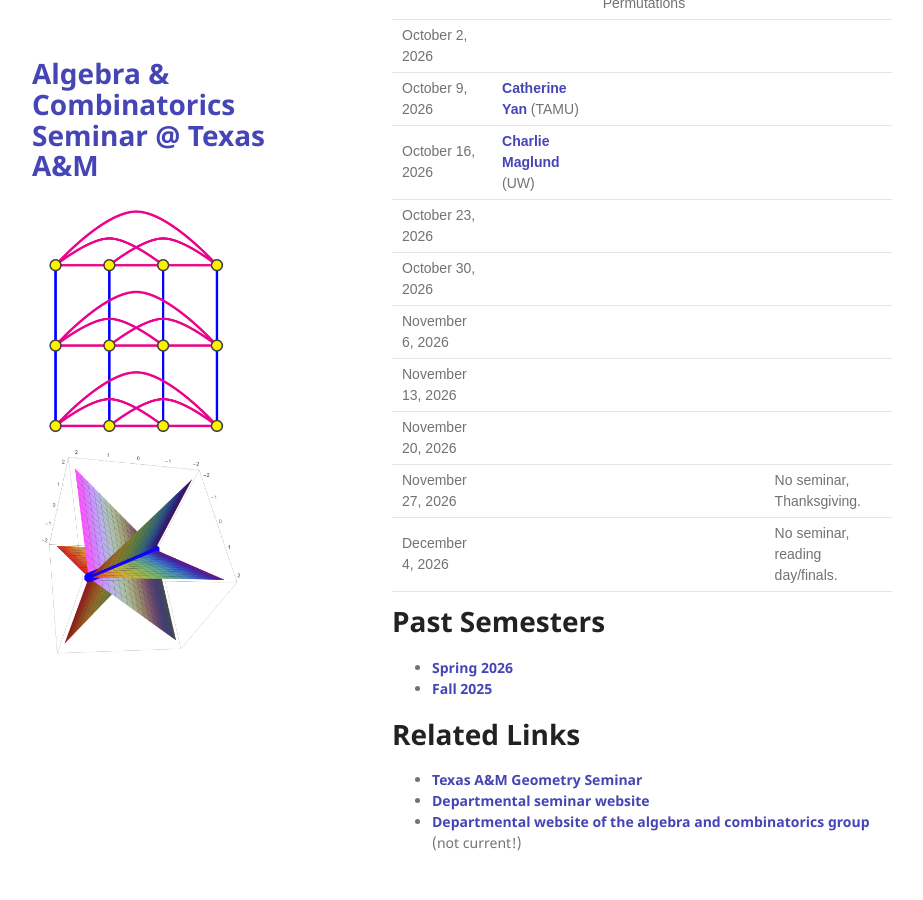
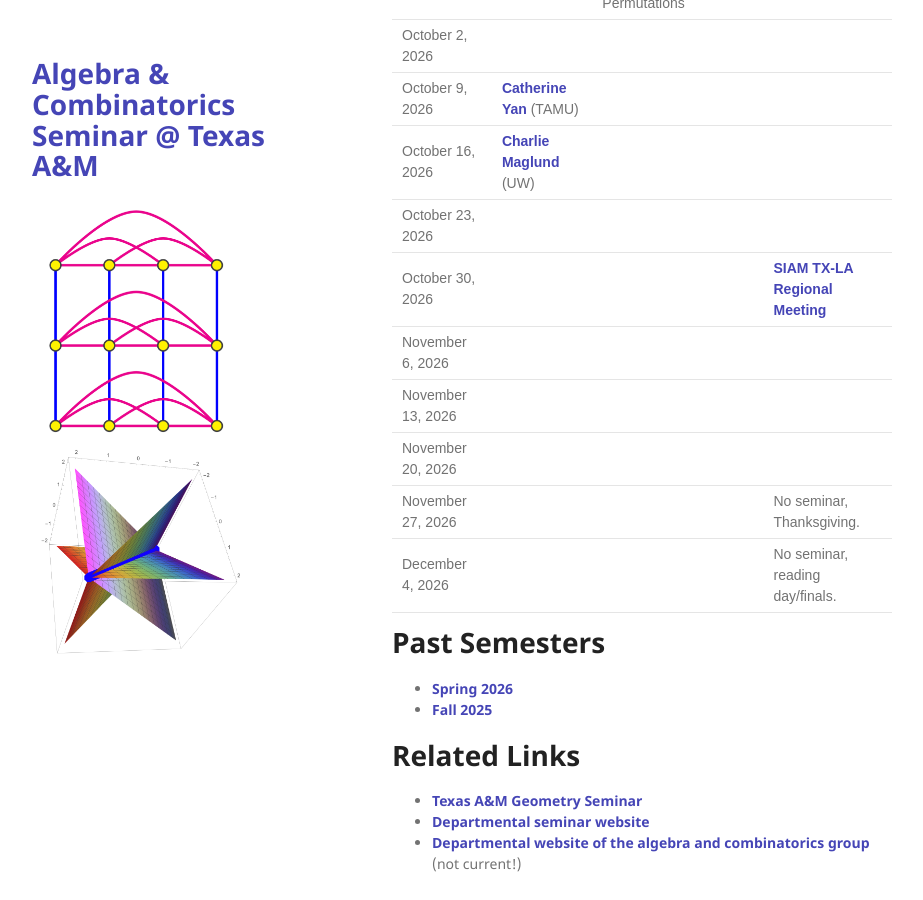
Before and after one commit to tamu-seminar/alg-comb, a Jekyll site: the page built from index.md, in a window 1280 px wide and 900 px high, scrolled down 517 px. Shown: the whole window, without its empty margins (178-1101 px from the left). Built offline with Jekyll 4.4.1, drawn with Linux system fonts in a browser that asks for light colours.

Commit message:
siam tx-la

```diff
--- a/index.md
+++ b/index.md
@@ -32,7 +32,7 @@ The organizers are [Trevor Karn](https://trevorkarn.github.io/) and [Galen Dorpa
 | October 9, 2026   |[Catherine Yan](https://people.tamu.edu/~huafei-yan/) (TAMU)       |       |                                 |
 | October 16, 2026  |[Charlie Maglund](https://charlie.magland.org/) (UW)         |       |                                 |
 | October 23, 2026  |         |       |                                 |
-| October 30, 2026  |         |       |                                 |
+| October 30, 2026  |         |       | [SIAM TX-LA Regional Meeting](https://sites.google.com/view/siam-txla-2026)                                |
 | November 6, 2026  |         |       |                                 |
 | November 13, 2026 |         |       |                                 |
 | November 20, 2026 |         |       |                                 |
```
